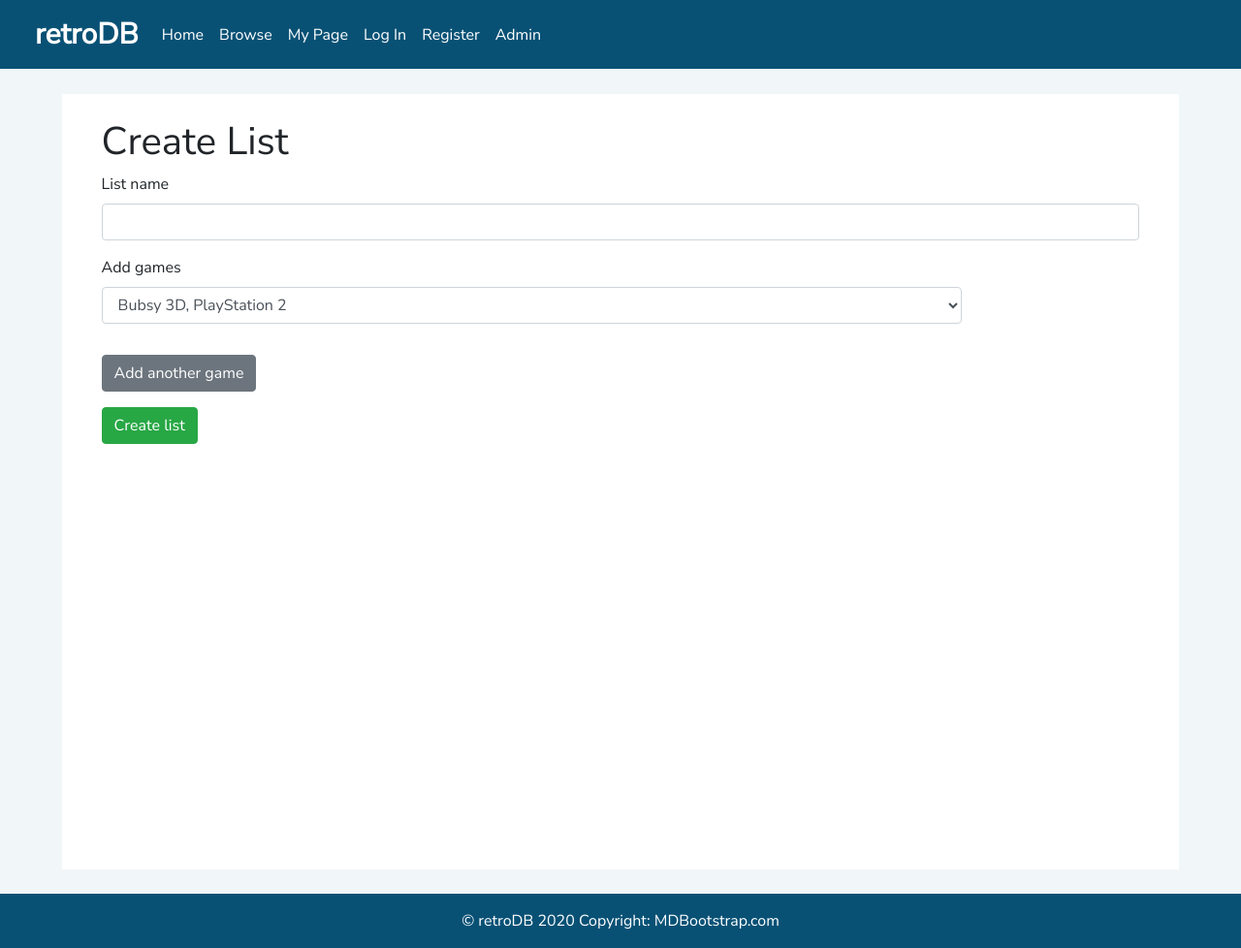
After one commit to dotte-osu/CS340-retroDB, a Node server app: page /list/create in a window 1280 px wide. The commit adds this page. Shown: the whole page at 97% size. Run offline with Node 20, Linux system fonts and the light colour scheme; some libraries are stand-ins or nearby versions.

Commit message:
Merge branch 'dev' of https://github.com/xHoudek/retroDB into dev

```diff
--- a/app.js
+++ b/app.js
@@ -136,18 +136,86 @@ app.get('/list', function(req, res, next) {
 });
 
 app.get('/list/create', function(req, res, next) {
-	res.render('create', { style: 'create.css' });
+	// using JSON to simulate getting info from MySQL
+	games = [
+		{ id: 1, name: 'Mario Kart 64', console: 'Nintendo 64' }, // any other info is extraneous rn
+		{ id: 2, name: 'Super Smash Bros. Melee', console: 'GameCube' },
+		{ id: 3, name: 'Bubsy 3D', console: 'PlayStation 2' },
+		{ id: 4, name: 'Tony Hawk\'s Pro Skater 4', console: 'GameCube'},
+		{ id: 5, name: 'Tony Hawk\'s Pro Skater 4', console: 'PlayStation 2'}
+	];
+
+	// sort alphabetically by game name, then by console name
+	games.sort(function(a, b) {
+		const gameA = a.name.toUpperCase();
+		const gameB = b.name.toUpperCase();
+		const consoleA = a.console.toUpperCase();
+		const consoleB = b.console.toUpperCase();
+
+		let sort = 0;
+		// game sort
+		if (gameA > gameB) {
+			sort = 1;
+		} else if (gameA < gameB) {
+			sort = -1;
+		} else if ((gameA == gameB)) {
+			// console sort
+			if (consoleA > consoleB) {
+				sort = 1;
+			} else if (consoleA < consoleB) {
+				sort = -1;
+			}
+		}
+		return sort;
+	});
+
+	context = { style: 'create.css', games: games };
+	res.render('create', context);
 });
 
 app.post('/user/login', function(req, res, next) {
+	const { username, password } = req.body;
+
+	// debug
+	let userInfo = {
+		username: username,
+		password: password
+	};
+	console.log(JSON.stringify(userInfo));
+	// end debug
+
 	res.redirect('/user');
 });
 
 app.post('/user/register', function(req, res, next) {
+	const { username, firstName, lastName, email, password, confirmPassword } = req.body;
+
+	// debug
+	let userInfo = {
+		username: username,
+		firstName: firstName,
+		lastName: lastName,
+		email: email,
+		password: password,
+		confirmPassword: confirmPassword
+	};
+	console.log(JSON.stringify(userInfo));
+	// end debug
+
 	res.redirect('/user');
 });
 
 app.post('/list/create', function(req, res, next) {
+	const { name, game } = req.body;
+
+	// debug
+	let listInfo = {
+		'Game Name': name,
+		Games: game
+	};
+	console.log(JSON.stringify(listInfo));
+	// end debug
+
 	res.redirect('/list');
 });
 
--- /dev/null
+++ b/public/js/listBuilder.js
@@ -0,0 +1,24 @@
+function buttonFunctions() {
+    document.getElementById('addGame').addEventListener('click', addGame)
+}
+
+let gameCount = 1;
+function addGame() {
+	gameCount++;
+	let gameField = document.getElementById('gameField');
+	let gameSelect = document.createElement('div');
+    let className = 'game' + gameCount;
+    className += ' row'  // for Bootstrap formatting
+    gameSelect.className = className
+    let htmlContent = document.getElementById('gameSelect').innerHTML
+    // add delete button
+    htmlContent += '<div class="col-sm-2 mb-3"><button type="button" class="btn btn-danger" onclick="deleteGame(\'game' + gameCount + '\');">Delete</button></div>'
+    gameSelect.innerHTML = htmlContent
+    gameField.appendChild(gameSelect)
+}
+
+function deleteGame(game) {
+    document.getElementsByClassName(game)[0].remove();
+}
+
+document.addEventListener("DOMContentLoaded", buttonFunctions)
--- /dev/null
+++ b/views/create.handlebars
@@ -0,0 +1,33 @@
+<div class="container">
+    <h1>Create List</h1>
+    <form action="/list/create" method="post">
+
+        {{!-- list name --}}
+        <div class="form-group">
+            <label for="listName">List name</label>
+            <input type="text" id="listName" name="listName" class="form-control">
+        </div>
+
+        {{!-- dropdown for game --}}
+        <div id="gameField" class="form-group">
+            <label>Add games</label>
+            <div id="gameSelect" class="row">
+                <div class="col-sm-10 mb-3">
+                    <select name="game" id="game" class="form-control form-select">
+                        {{#each games}}
+                        <option value="{{this.id}}">{{this.name}}, {{this.console}}</option>
+                        {{/each}}
+                    </select>
+                </div>
+            </div>
+        </div>
+
+        <div class="form-group">
+            <input type="button" id = "addGame" value="Add another game" class="btn btn-secondary"></input>
+        </div>
+
+        <button role="submit" class="btn btn-success">Create list</button>
+    </form>
+</div>
+
+<script src='/js/listBuilder.js'></script>
--- a/views/login.handlebars
+++ b/views/login.handlebars
@@ -1,6 +1,6 @@
 <div class="container">
     <h1 class="mb-3">Login</h1>
-    <form action="user/login" method="post">
+    <form action="/user/login" method="post">
 
         {{!-- username --}}
         <div class="form-group">
@@ -18,6 +18,6 @@
         </div>
 
         {{!-- submit --}}
-        <button class="btn btn-secondary">Log in</button>
+        <button class="btn btn-success">Log in</button>
     </form>
 </div>
--- a/views/user.handlebars
+++ b/views/user.handlebars
@@ -15,12 +15,14 @@
         </div>
         <div class="col-xl-9 col-lg-8 mb-3">
             <h4 class="">My Lists</h4>
-            <div class="list-group">
+            <div class="list-group mb-3">
                 <a href="/list" class="list-group-item list-group-item-action">Favorites</a>
                 <a href="/list" class="list-group-item list-group-item-action">Want to play</a>
                 <a href="/list" class="list-group-item list-group-item-action">Games I have played</a>
                 <a href="/list" class="list-group-item list-group-item-action">Most overrated games of all time</a>
             </div>
+                <a href="/list/create" class="btn btn-secondary">New List</a>
         </div>
+
     </div>
 </div>
```
Also changed, not shown: views/register.handlebars (+4 -4 lines).
